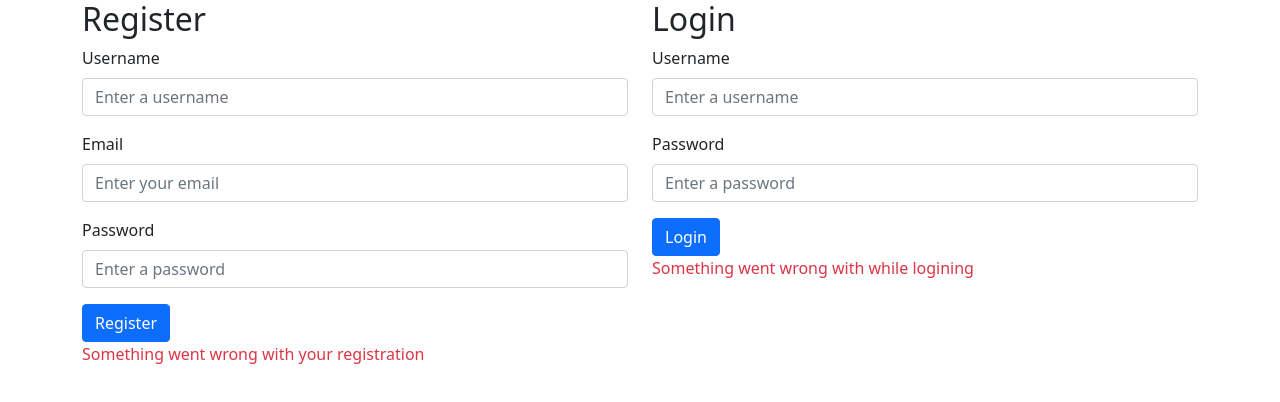
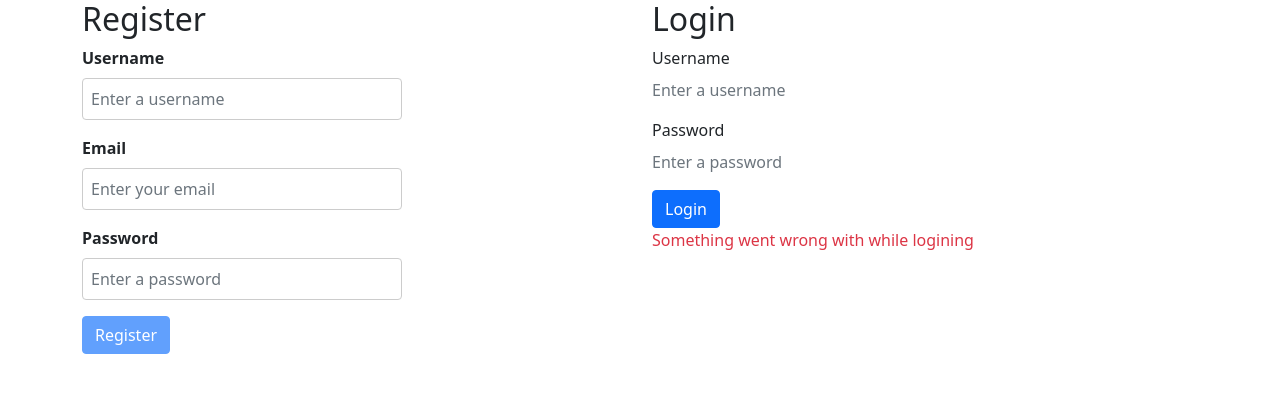
Before and after one commit to mako-commits/Auth-App-Frontend, a React (Create React App) app: page / in a window 1280 px wide. Shown: the top 402 px of the page. Built offline with nearby package versions, Linux system fonts and the light colour scheme.

Commit message:
✨ feat: Implement form validation on register form

```diff
--- a/src/components/Login.tsx
+++ b/src/components/Login.tsx
@@ -4,9 +4,19 @@ import axios from "axios";
 
 const Login = () => {
   const [username, setUsername] = useState("");
+  const [usernameFieldTouched, setUsernameFieldTouched] = useState(false);
+
   const [password, setPassword] = useState("");
+  const [passwordFieldTouched, setPasswordFieldTouched] = useState(false);
   const [login, setLogin] = useState(false);
 
+  const enterdUsernameIsValid = username.trim() !== "";
+  const usernameInputIsInvalid = !enterdUsernameIsValid && usernameFieldTouched;
+
+  const enterdPasswordIsValid = password.trim() !== "";
+  const passwordInputIsInvalid = !enterdPasswordIsValid && passwordFieldTouched;
+
+  let formIsValid = false;
   const handleUsernameChange = (e: React.ChangeEvent<HTMLInputElement>) => {
     setUsername(e.target.value);
   };
--- a/src/components/Register.tsx
+++ b/src/components/Register.tsx
@@ -1,30 +1,61 @@
 import axios from "axios";
 import React, { useState } from "react";
 import { Form, Button } from "react-bootstrap";
+import useInput from "../components/hooks/use-input";
+type Props = {};
+//check if input field is empty
+const isNotEmpty = (value: string) => value.trim() !== "";
+//validate email
+const isEmail = (value: string | string[]) => value.includes("@");
+//check length of password
+const lenPassword = (value: string) => value.length >= 6;
 
-type Props = {};
 const Register: React.FC<Props> = () => {
-  const [username, setUsername] = useState("");
-  const [email, setEmail] = useState("");
-  const [password, setPassword] = useState("");
   const [register, setRegister] = useState(false);
+  const [failedRegister, setFailedRegister] = useState(false);
 
-  const handleUsernameChange = (e: React.ChangeEvent<HTMLInputElement>) => {
-    setUsername(e.target.value);
-  };
-  const handleEmailChange = (e: React.ChangeEvent<HTMLInputElement>) => {
-    setEmail(e.target.value);
-  };
-  const handlePasswordChange = (e: React.ChangeEvent<HTMLInputElement>) => {
-    setPassword(e.target.value);
-  };
+  const {
+    value: username,
+    isValid: usernameIsValid,
+    hasError: usernameHasError,
+    valueChangeHandler: usernameChangeHandler,
+    inputBlurHandler: usernameBlurHandler,
+    reset: resetUsername,
+  } = useInput(isNotEmpty);
+
+  const {
+    value: email,
+    isValid: emailIsValid,
+    valueChangeHandler: emailChangeHandler,
+    hasError: emailHasError,
+    inputBlurHandler: emailBlurHandler,
+    reset: resetEmail,
+  } = useInput(isEmail);
+
+  const {
+    value: password,
+    isValid: passwordIsValid,
+    valueChangeHandler: passwordChangeHandler,
+    hasError: passwordHasError,
+    inputBlurHandler: passwordBlurHandler,
+    reset: resetPassword,
+  } = useInput(lenPassword);
+
+  let formIsValid = false;
+
+  if (usernameIsValid && passwordIsValid && emailIsValid) {
+    formIsValid = true;
+  }
+
   const handleFormSubmit = (
     e: React.FormEvent<HTMLFormElement> | React.MouseEvent<HTMLButtonElement>
   ) => {
     // prevent the form from refreshing the whole page
     e.preventDefault();
-    // make a popup alert showing the "submitted" text
-    alert("Submited");
+
+    if (!formIsValid) {
+      return;
+    }
 
     //configuration
     const config = {
@@ -36,6 +67,7 @@ const Register: React.FC<Props> = () => {
         password,
       },
     };
+
     //make API call
     axios(config)
       .then((result) => {
@@ -43,8 +75,30 @@ const Register: React.FC<Props> = () => {
       })
       .catch((error) => {
         error = new Error("Unable to register user");
+        setFailedRegister(true);
       });
+    // console.log(username);
+    // console.log(email);
+    // console.log(password);
+    // make a popup alert showing the "submitted" text
+    alert("Submited");
+    resetUsername();
+    resetPassword();
+    resetEmail();
   };
+
+  //set username class based on validity
+  const usernameClasses = usernameHasError
+    ? "form-control invalid"
+    : "form-control";
+
+  //set email class based on validity
+  const emailClasses = emailHasError ? "form-control invalid" : "form-control ";
+
+  //set password class based on validity
+  const passwordClasses = passwordHasError
+    ? "form-control invalid"
+    : "form-control";
 
   return (
     <>
@@ -52,52 +106,69 @@ const Register: React.FC<Props> = () => {
       {/* onSubmit enables form submission using the Enter key */}
       <Form onSubmit={handleFormSubmit}>
         {/* Username Field*/}
-        <Form.Group className="mb-3" controlId="formBasicEmail">
+        <Form.Group className={usernameClasses} controlId="formBasicEmail">
           <Form.Label>Username</Form.Label>
           <Form.Control
             type="text"
             name="username"
             value={username}
-            onChange={handleUsernameChange}
+            onChange={usernameChangeHandler}
+            onBlur={usernameBlurHandler}
             placeholder="Enter a username"
           />
+          {usernameHasError && (
+            <p className="error-text">Please enter a a username.</p>
+          )}
         </Form.Group>
 
         {/* Email Field*/}
-        <Form.Group className="mb-3" controlId="formBasicEmail">
+        <Form.Group className={emailClasses} controlId="formBasicEmail">
           <Form.Label>Email</Form.Label>
           <Form.Control
             type="email"
             name="email"
             value={email}
-            onChange={handleEmailChange}
+            onChange={emailChangeHandler}
+            onBlur={emailBlurHandler}
             placeholder="Enter your email"
           />
+          {emailHasError && (
+            <p className="error-text">Please enter a valid email.</p>
+          )}
         </Form.Group>
 
         {/* Password Field*/}
-        <Form.Group className="mb-3" controlId="formBasicEmail">
+        <Form.Group className={passwordClasses} controlId="formBasicEmail">
           <Form.Label>Password</Form.Label>
           <Form.Control
             type="password"
             name="password"
             value={password}
-            onChange={handlePasswordChange}
+            onChange={passwordChangeHandler}
+            onBlur={passwordBlurHandler}
             placeholder="Enter a password"
           />
+          {passwordHasError && (
+            <p className="error-text">Password must be at least 6 characters</p>
+          )}
         </Form.Group>
+
         {/* Submit Button */}
-        <Button variant="primary" type="submit" onClick={handleFormSubmit}>
+        <Button
+          variant="primary"
+          type="submit"
+          onClick={handleFormSubmit}
+          disabled={!formIsValid}
+        >
           Register
         </Button>
 
-        {/* display staus message */}
-        {register ? (
+        {/* display status message */}
+        {register && (
           <p className="text-success">You have been regsitered successfully</p>
-        ) : (
-          <p className="text-danger">
-            Something went wrong with your registration
-          </p>
+        )}
+        {failedRegister && (
+          <p className="text-danger">Unable to register user</p>
         )}
       </Form>
     </>
--- /dev/null
+++ b/src/components/hooks/use-input.tsx
@@ -0,0 +1,33 @@
+import { useState, FocusEvent } from "react";
+
+const useInput = (validateValue: Function) => {
+  const [enteredValue, setEnteredValue] = useState("");
+  const [isTouched, setIsTouched] = useState(false);
+
+  const valueIsValid = validateValue(enteredValue);
+  const hasError = !valueIsValid && isTouched;
+
+  const valueChangeHandler = (event: React.ChangeEvent<HTMLInputElement>) => {
+    setEnteredValue(event.target.value);
+  };
+
+  const inputBlurHandler = (event: FocusEvent<HTMLInputElement>) => {
+    setIsTouched(true);
+  };
+
+  const reset = () => {
+    setEnteredValue("");
+    setIsTouched(false);
+  };
+
+  return {
+    value: enteredValue,
+    isValid: valueIsValid,
+    hasError,
+    valueChangeHandler,
+    inputBlurHandler,
+    reset,
+  };
+};
+
+export default useInput;
--- /dev/null
+++ b/src/index.css
@@ -0,0 +1,89 @@
+.form-control {
+  margin-bottom: 1rem;
+  border: none;
+  padding: 0;
+}
+
+.form-control input,
+.form-control label {
+  display: block;
+}
+
+.form-control label {
+  font-weight: bold;
+  margin-bottom: 0.5rem;
+}
+
+.form-control input,
+.form-control select {
+  font: inherit;
+  padding: 0.5rem;
+  border-radius: 4px;
+  border: 1px solid #ccc;
+  width: 20rem;
+  max-width: 100%;
+}
+
+.form-control input:focus {
+  outline: none;
+  border-color: #240370;
+  background-color: #e0d4fd;
+}
+
+.control-group {
+  display: flex;
+  column-gap: 1rem;
+  flex-wrap: wrap;
+}
+
+.control-group .form-control {
+  min-width: 15rem;
+  flex: 1;
+}
+
+button {
+  font: inherit;
+  background-color: #240370;
+  color: white;
+  border: 1px solid #240370;
+  padding: 0.5rem 1.5rem;
+  border-radius: 4px;
+  cursor: pointer;
+}
+
+button:hover,
+button:active {
+  background-color: #33059e;
+  border-color: #33059e;
+}
+
+button:disabled,
+button:disabled:hover,
+button:disabled:active {
+  background-color: #ccc;
+  color: #292929;
+  border-color: #ccc;
+  cursor: not-allowed;
+}
+
+.form-actions {
+  text-align: right;
+}
+
+.form-actions button {
+  margin-left: 1rem;
+}
+
+.invalid input {
+  border: 1px solid #b40e0e;
+  background-color: #fddddd;
+}
+
+.invalid input:focus {
+  border-color: #ff8800;
+  background-color: #fbe8d2;
+}
+
+.error-text {
+  color: #b40e0e;
+}
--- a/src/index.tsx
+++ b/src/index.tsx
@@ -2,6 +2,7 @@ import React from "react";
 import ReactDOM from "react-dom/client";
 import App from "./App";
 import "bootstrap/dist/css/bootstrap.min.css";
+import "./index.css";
 
 const root = ReactDOM.createRoot(
   document.getElementById("root") as HTMLElement
```
Also changed, not shown: 1 other file (tests, documents, lock files or other folders).
